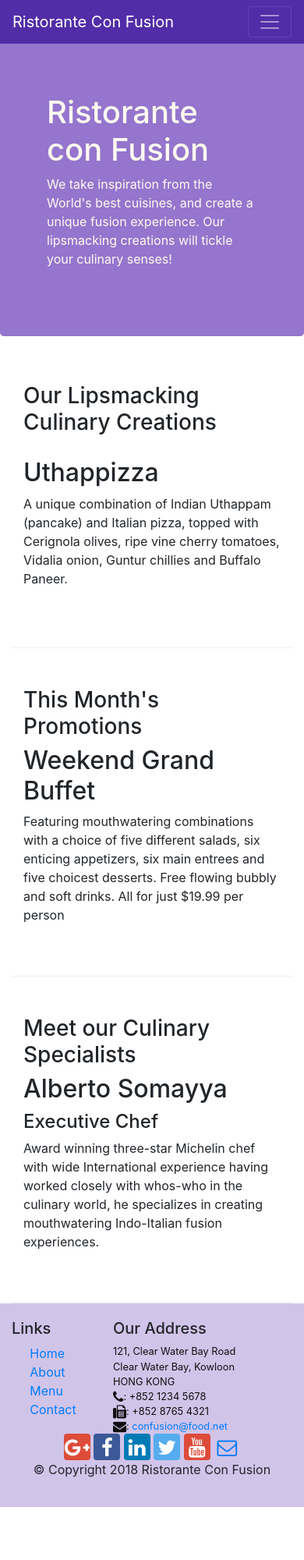
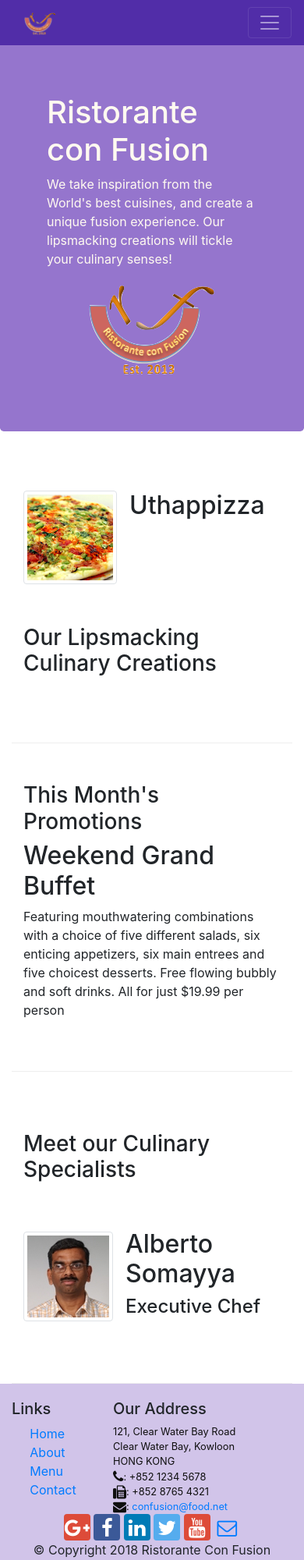
Before and after one commit to anshubaldeep/bootstrap-tutorial, a website: page index.html in a window 390 px wide. Shown: the top 2000 px of the page at 78% size. Before the commit the page ends 1932 px from the top, so only its background shows below. Drawn offline with nearby package versions, Linux system fonts and the light colour scheme.

Commit message:
images and media

```diff
--- a/css/styles.css
+++ b/css/styles.css
@@ -7,6 +7,10 @@
 .row-header{
     margin:0px auto;
     padding:0px;
+}
+
+.navbar-brand{
+    margin: 0px 45px 0px 15px;
 }
 
 .row-content {
--- a/index.html
+++ b/index.html
@@ -16,7 +16,7 @@
 <body>
     <nav class="navbar navbar-dark navbar-expand-sm fixed-top">
         <div class="container">
-           <a class="navbar-brand" href="#">Ristorante Con Fusion</a>
+            <a class="navbar-brand " href="#"><img src="img/logo.png" height="30" width="41"></a>
            <button class="navbar-toggler" type="button" data-toggle="collapse" data-target="#Navbar">
             <span class="navbar-toggler-icon"></span>
             </button>
@@ -38,7 +38,8 @@
                     <h1>Ristorante con Fusion</h1>
                     <p>We take inspiration from the World's best cuisines, and create a unique fusion experience. Our lipsmacking creations will tickle your culinary senses!</p>
                 </div>
-                <div class="col-12 col-sm">
+                <div class="col-12 col-sm align-self-center text-center">
+                    <img src="img/logo.png" class="img-fluid">
                 </div>
             </div>
         </div>
@@ -46,12 +47,21 @@
 
     <div class="container">
         <div class="row row-content align-items-center">
+            <div class="col-12 col-sm-8 order-sm-last col-md-9">
+                <div class="media">
+                    <img class="d-flex mr-3 img-thumbnail align-self-center"
+                        src="img/uthappizza.png" alt="Uthappizza">
+                    <div class="media-body">
+                        <h2 class="mt-0">Uthappizza</h2>
+                        <p class="d-none d-sm-block">A unique combination of Indian Uthappam (pancake) and
+                        Italian pizza, topped with Cerignola olives, ripe vine
+                        cherry tomatoes, Vidalia onion, Guntur chillies and
+                        Buffalo Paneer.</p>
+                    </div>
+                 </div>
+            </div>
             <div class="col-12 col-sm-4 order-sm-last col-md-3">
                 <h3>Our Lipsmacking Culinary Creations</h3>
-            </div>
-            <div class="col col-sm order-sm-first col-md">
-                <h2>Uthappizza</h2>
-                <p>A unique combination of Indian Uthappam (pancake) and Italian pizza, topped with Cerignola olives, ripe vine cherry tomatoes, Vidalia onion, Guntur chillies and Buffalo Paneer.</p>
             </div>
         </div>
 
@@ -71,9 +81,20 @@
                 <h3>Meet our Culinary Specialists</h3>
             </div>
             <div class="col col-sm order-sm-first col-md">
-                <h2>Alberto Somayya</h2>
-                <h4>Executive Chef</h4>
-                <p>Award winning three-star Michelin chef with wide International experience having worked closely with whos-who in the culinary world, he specializes in creating mouthwatering Indo-Italian fusion experiences. </p>
+                <div class="media">
+                    <img class="d-flex mr-3 img-thumbnail align-self-center"
+                            src="img/alberto.png" alt="Alberto Somayya">
+                    <div class="media-body">
+                        <h2 class="mt-0">Alberto Somayya</h2>
+                        <h4>Executive Chef</h4>
+                        <p class="d-none d-sm-block">Award winning three-star Michelin chef with wide
+                            International experience having worked closely with
+                            whos-who in the culinary world, he specializes in
+                            creating mouthwatering Indo-Italian fusion experiences.
+                            </p>
+                    </div>
+                </div>
+
             </div>
         </div>
     </div>
```
Also changed, not shown: aboutus.html (+3 -2 lines), contactus.html (+3 -2 lines), img/alberto.png (added), img/buffet.png (added), img/logo.png (added), img/uthappizza.png (added), 1 other file.
